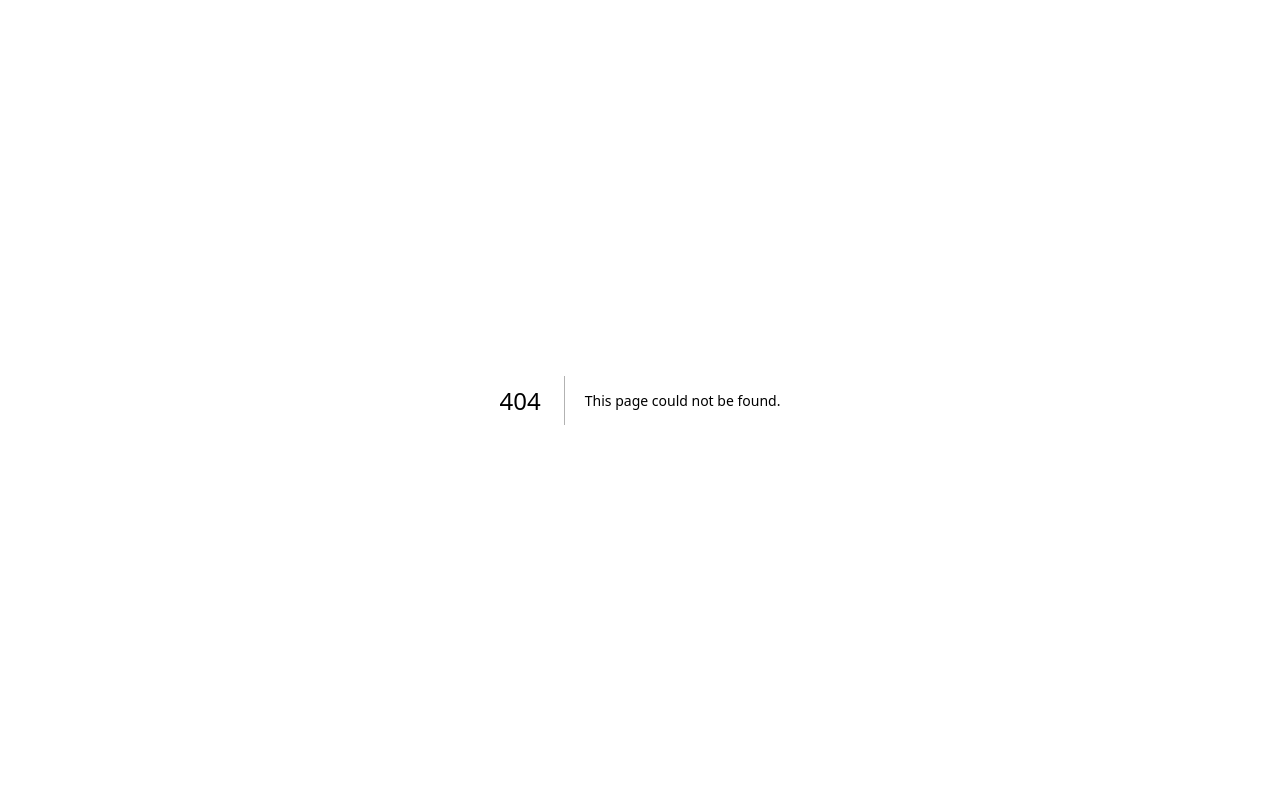
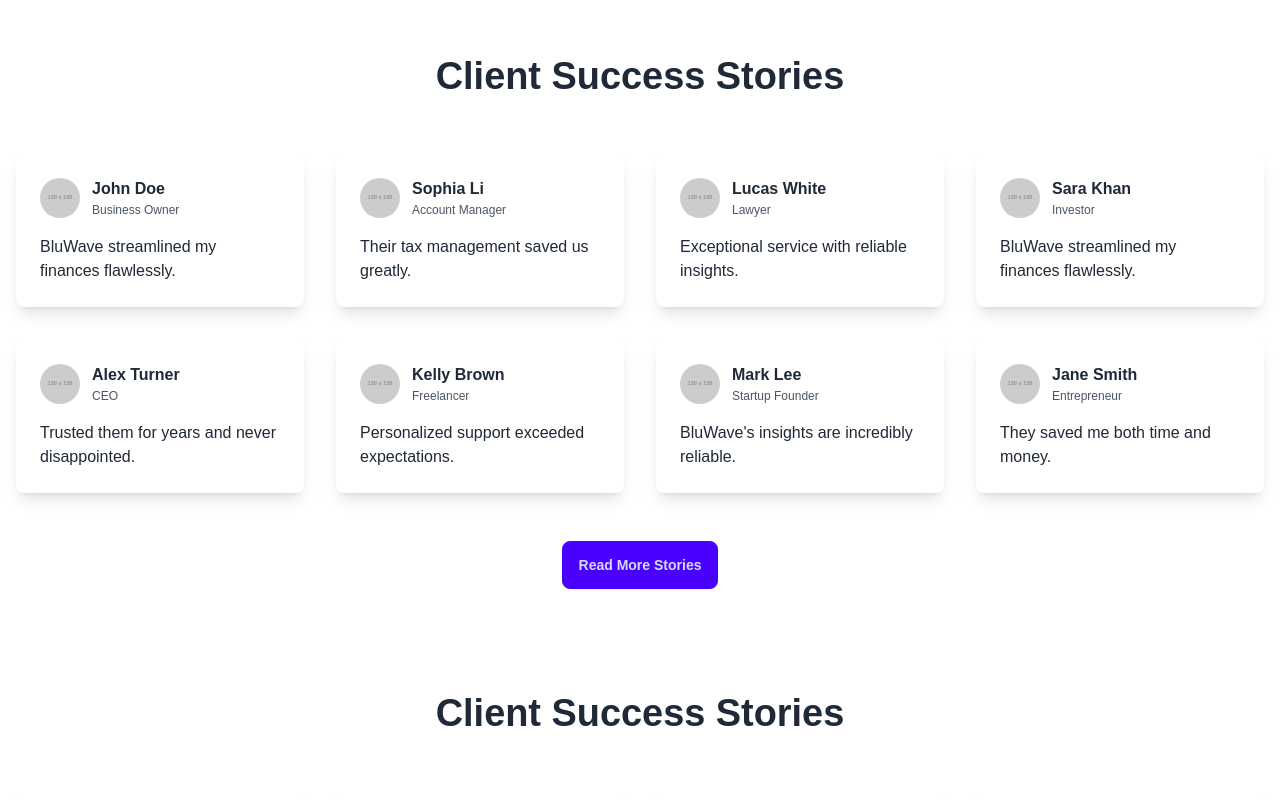
Before and after one commit to aashishsingla567/compliance-solution, a Next.js app: page /linkedin in a window 1280 px wide. Before the commit this address had no page. Shown: the top 800 px of the page. Built offline with nearby package versions, Linux system fonts and the light colour scheme; a web font is replaced by a local one.

Commit message:
linkedin reviews

```diff
--- a/next.config.js
+++ b/next.config.js
@@ -17,6 +17,9 @@ const config = {
     locales: ["en"],
     defaultLocale: "en",
   },
+  images: {
+    domains: ["via.placeholder.com"],
+  },
 };
 
 export default config;
--- a/src/pages/_app.tsx
+++ b/src/pages/_app.tsx
@@ -9,11 +9,13 @@ const cambay = Cambay({
 
 import "~/styles/globals.css";
 import Footer from "./footer";
+import LinkedinReviews from "./linkedin";
 
 const MyApp: AppType = ({ Component, pageProps }) => {
   return (
     <main className={cambay.className}>
       <Component {...pageProps} />
+      <LinkedinReviews />
       <Footer />
     </main>
   );
--- /dev/null
+++ b/src/pages/linkedin.tsx
@@ -0,0 +1,104 @@
+import Image from "next/image";
+
+// components/ClientSuccessStories.js
+const clientSuccessStories = [
+  {
+    name: "John Doe",
+    role: "Business Owner",
+    image: "https://via.placeholder.com/150",
+    linkedin: "#",
+    testimonial: "BluWave streamlined my finances flawlessly.",
+  },
+  {
+    name: "Sophia Li",
+    role: "Account Manager",
+    image: "https://via.placeholder.com/150",
+    linkedin: "#",
+    testimonial: "Their tax management saved us greatly.",
+  },
+  {
+    name: "Lucas White",
+    role: "Lawyer",
+    image: "https://via.placeholder.com/150",
+    linkedin: "#",
+    testimonial: "Exceptional service with reliable insights.",
+  },
+  {
+    name: "Sara Khan",
+    role: "Investor",
+    image: "https://via.placeholder.com/150",
+    linkedin: "#",
+    testimonial: "BluWave streamlined my finances flawlessly.",
+  },
+  {
+    name: "Alex Turner",
+    role: "CEO",
+    image: "https://via.placeholder.com/150",
+    linkedin: "#",
+    testimonial: "Trusted them for years and never disappointed.",
+  },
+  {
+    name: "Kelly Brown",
+    role: "Freelancer",
+    image: "https://via.placeholder.com/150",
+    linkedin: "#",
+    testimonial: "Personalized support exceeded expectations.",
+  },
+  {
+    name: "Mark Lee",
+    role: "Startup Founder",
+    image: "https://via.placeholder.com/150",
+    linkedin: "#",
+    testimonial: "BluWave's insights are incredibly reliable.",
+  },
+  {
+    name: "Jane Smith",
+    role: "Entrepreneur",
+    image: "https://via.placeholder.com/150",
+    linkedin: "#",
+    testimonial: "They saved me both time and money.",
+  },
+];
+
+const LinkedinReviews = () => {
+  return (
+    <section className="py-12">
+      <div className="container mx-auto">
+        <h2 className="mb-8 text-center text-3xl font-bold">
+          Client Success Stories
+        </h2>
+        <div className="flex flex-wrap justify-center">
+          {clientSuccessStories.map((story, index) => (
+            <div
+              key={index}
+              className=" m-4 max-w-72 rounded-lg bg-white p-6 shadow-lg "
+            >
+              <div className="mb-4 flex items-center">
+                <Image
+                  className="h-10 w-10 rounded-full"
+                  src={story.image}
+                  alt={story.name}
+                  width={40}
+                  height={40}
+                />
+                <div className="ml-3">
+                  <p className="font-bold">{story.name}</p>
+                  <p className="text-sm text-gray-600">{story.role}</p>
+                </div>
+                <a href={story.linkedin} className="ml-auto text-blue-600">
+                  <i className="fab fa-linkedin"></i>
+                </a>
+              </div>
+              <p>{story.testimonial}</p>
+            </div>
+          ))}
+        </div>
+        <div className="mt-8 text-center">
+          <button className="btn btn-primary">Read More Stories</button>
+        </div>
+      </div>
+    </section>
+  );
+};
+
+export default LinkedinReviews;
```
